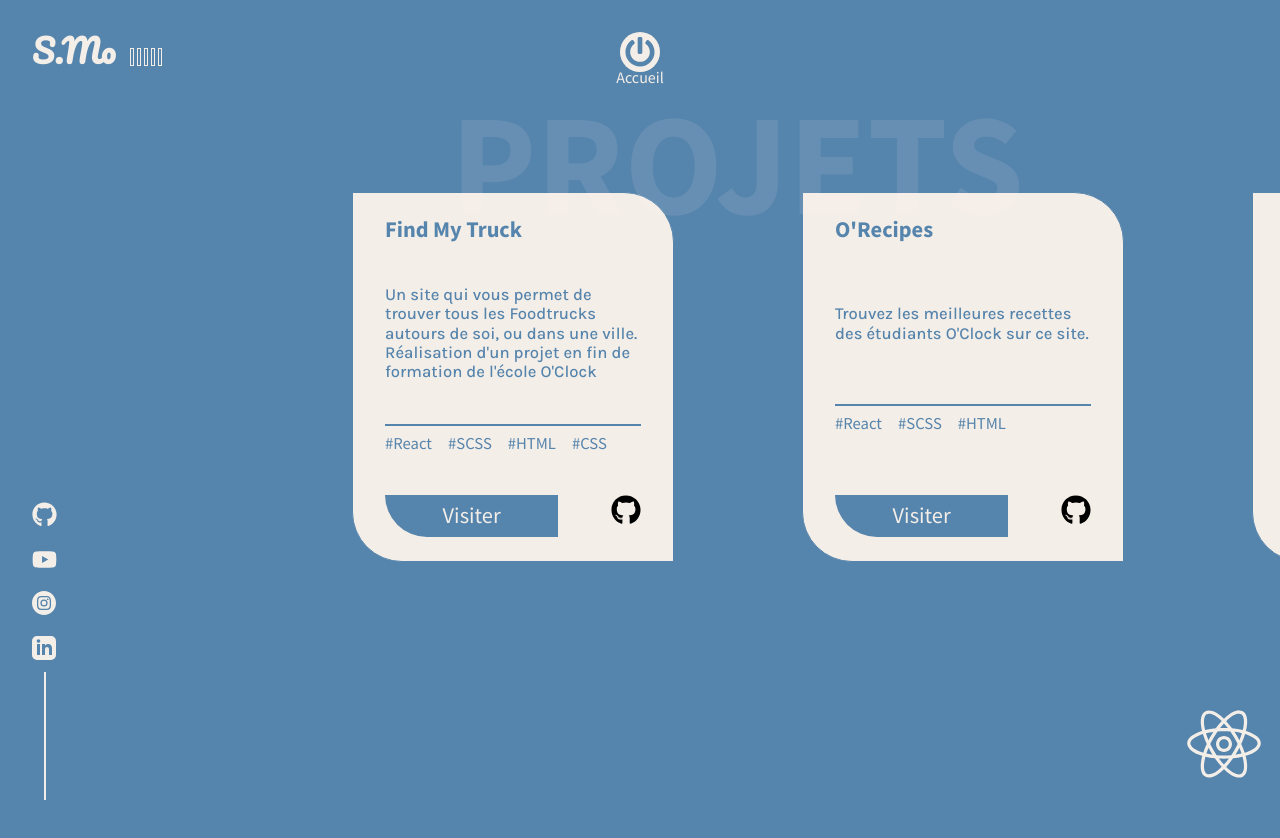
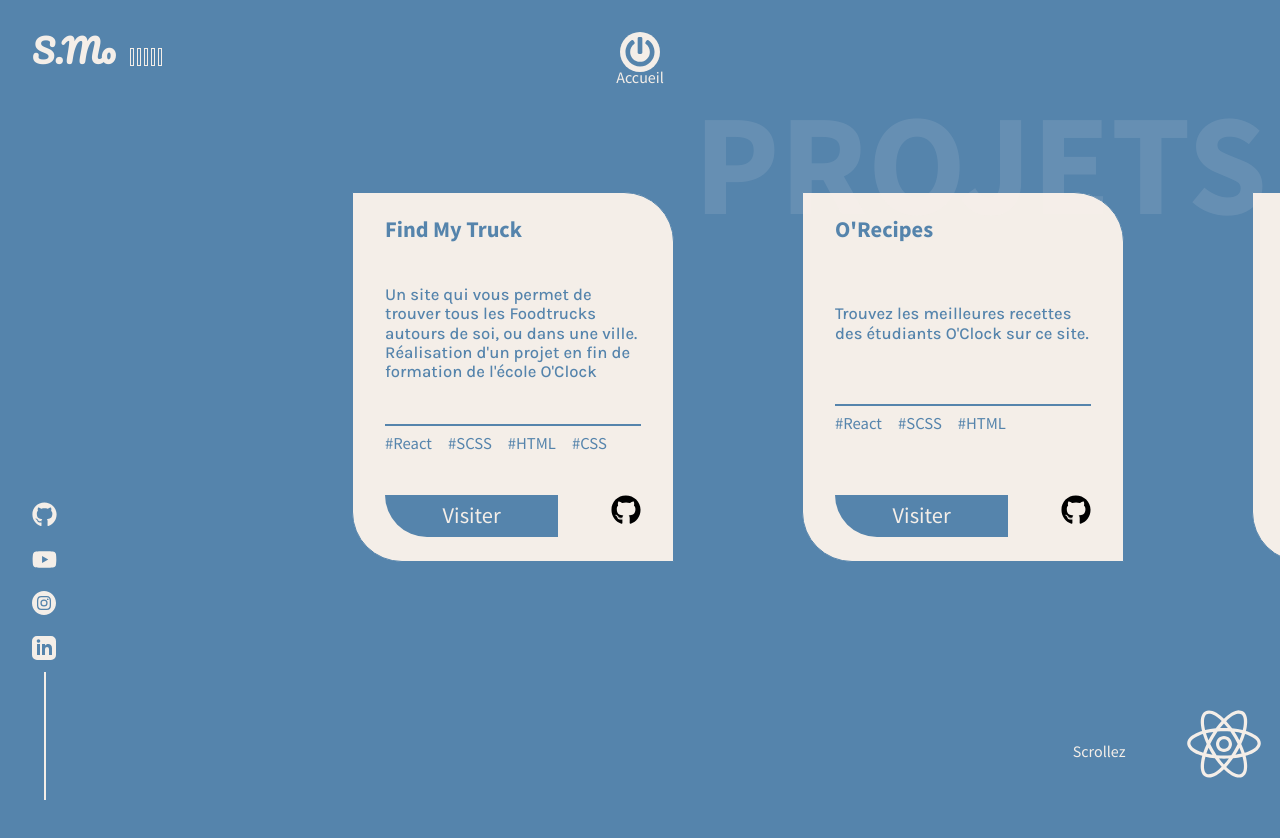
Before and after one commit to Samuel-Moceri/MyPortfolio, a React (Create React App) app: page /work in a window 1280 px wide. Shown: the top 838 px of the page. Built offline with nearby package versions, Linux system fonts and the light colour scheme.

Commit message:
add text 'scroll' on workpage

```diff
--- /dev/null
+++ b/src/SubComponents/ScrollText.js
@@ -0,0 +1,19 @@
+//Home Button
+import React from 'react';
+import styled from 'styled-components';
+
+const TextScroll = styled.span`
+color: ${(props) => props.theme.text};
+position: fixed;
+right: 10%;
+bottom: 5%;
+transform: translate(-50%,0);
+`
+
+const ScrollText = () => {
+    return (
+        <TextScroll>Scrollez</TextScroll>
+    )
+}
+
+export default ScrollText ;
--- a/src/components/WorkPage.js
+++ b/src/components/WorkPage.js
@@ -12,6 +12,7 @@ import Loading from "../SubComponents/Loading";
 
 const SocialIcons = lazy(() => import("../SubComponents/SocialIcons"));
 const HomeButton = lazy(() => import("../SubComponents/HomeButton"));
+const ScrollText = lazy(() => import("../SubComponents/ScrollText"));
 const LogoComponent = lazy(() => import("../SubComponents/LogoComponent"));
 const BigTitle = lazy(() => import("../SubComponents/BigTitle"));
 
@@ -150,10 +151,12 @@ const WorkPage = () => {
                       }
                   </Main>
 
-              <BigTitle text="PROJETS" top='10%' right="20%"/>
+              <BigTitle text="PROJETS" top='10%' right="1%"/>
+
+              <ScrollText/>
 
               <Rotate ref={logo}>
-                  <Logo width={80} height={80} fill={darkTheme.text} />
+                <Logo width={80} height={80} fill={darkTheme.text} />
               </Rotate>
             </Box>
           </Suspense>
```
